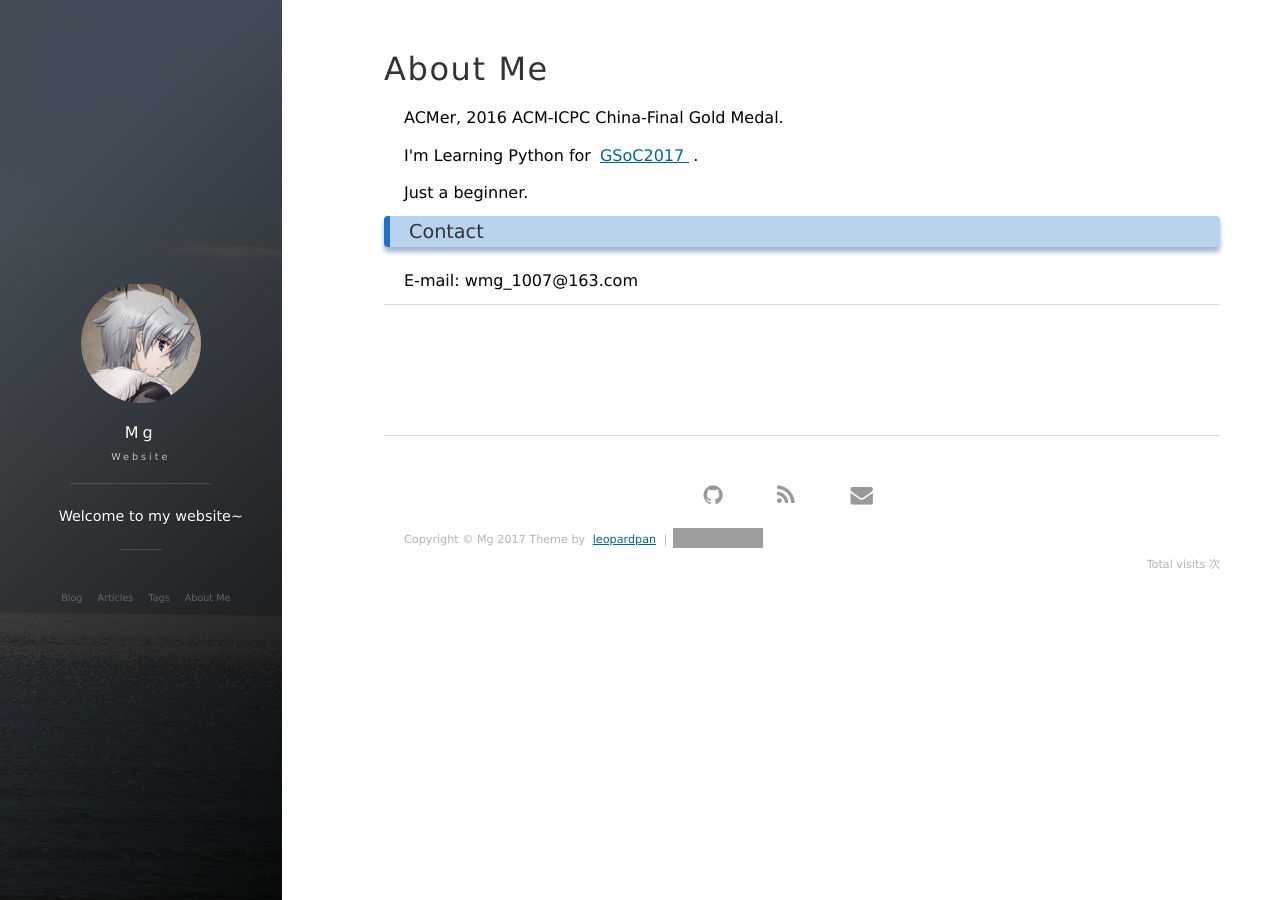
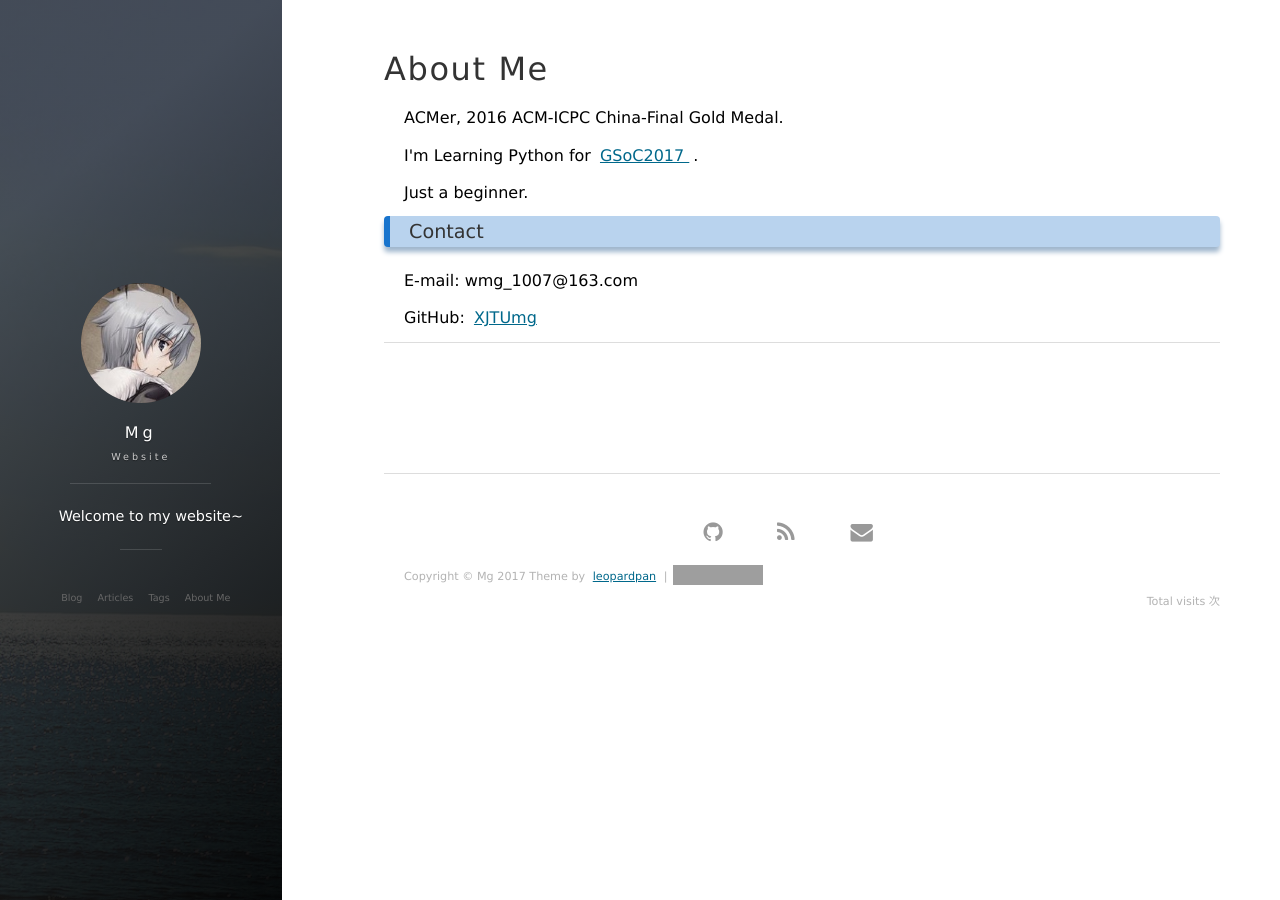
Before and after one commit to XJTUmg/XJTUmg.github.io, a Jekyll site: the page built from about.md, in a window 1280 px wide. Built offline with Jekyll 4.4.1, drawn with Linux system fonts in a browser that asks for light colours; nearby versions of some CDN libraries; comment, search, counter and statistics services are not loaded; grey boxes are pictures that could not be loaded.

Commit message:
Update about.md

```diff
--- a/about.md
+++ b/about.md
@@ -16,4 +16,6 @@ Just a beginner.
 <p>
 E-mail: wmg_1007@163.com
 <p>
+GitHub: <a target="_blank" href="https://github.com/XJTUmg/"> XJTUmg </a>
+<p>
 {% include comments.html %}
```
